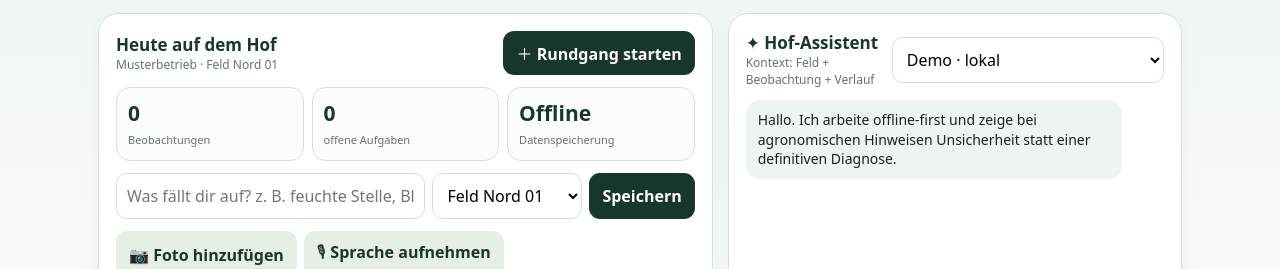
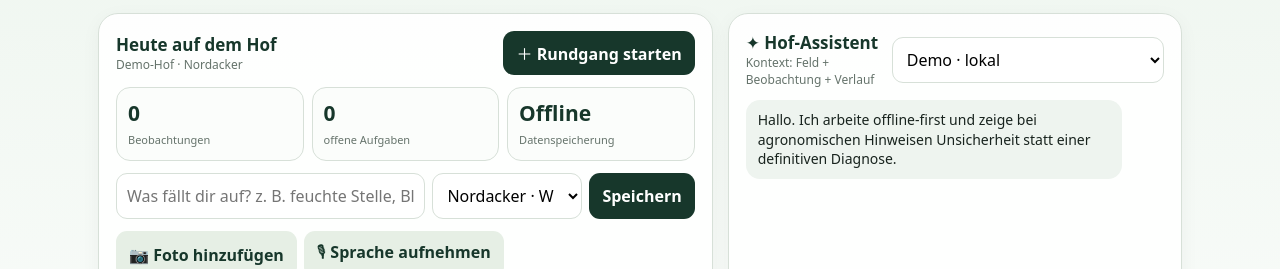
Before and after one commit to davidjmercedesr-hub/ITAGGROECONOMICS, a React (Vite) app: page / in a window 1280 px wide. Shown: the part 157-426 px from the top of the page. Built offline with nearby package versions, Linux system fonts and the light colour scheme.

Commit message:
feat: connect observations to farm field selector
* feat: connect observations to farm field selector

* docs: describe field context flow

```diff
--- a/src/App.tsx
+++ b/src/App.tsx
@@ -3,14 +3,14 @@ import type {FarmTask,Observation} from './domain';
 import {localAssistant} from './assistant';
 import {listObservations,listTasks,saveObservation,saveTask} from './storage';
 import {recordShortAudio} from './media';
-
-const fields=['Feld Nord 01','Feld Süd 02','Gewächshaus'];
+import {demoFarm,demoFields} from './farm';
 
 export function App(){
   const[observations,setObservations]=useState<Observation[]>([]);
   const[tasks,setTasks]=useState<FarmTask[]>([]);
   const[text,setText]=useState('');
-  const[field,setField]=useState(fields[0]);
+  const[fieldId,setFieldId]=useState(demoFields[0].id);
+  const field=demoFields.find(f=>f.id===fieldId)??demoFields[0];
   const[selectedId,setSelectedId]=useState<string|null>(null);
   const[chatInput,setChatInput]=useState('');
   const[chat,setChat]=useState(['Hallo. Ich arbeite offline-first und zeige bei agronomischen Hinweisen Unsicherheit statt einer definitiven Diagnose.']);
@@ -24,7 +24,7 @@ export function App(){
 
   async function addObservation(media:Observation['media']=[]){
     const value=text.trim(); if(!value&&!media.length)return;
-    const o:Observation={id:crypto.randomUUID(),farmId:'demo-farm',fieldId:field,field,text:value||'Medienbeobachtung',timestamp:new Date().toISOString(),status:'new',media,sensorReadings:[],weatherContext:null,aiFindings:null};
+    const o:Observation={id:crypto.randomUUID(),farmId:demoFarm.id,fieldId:field.id,field:field.name,text:value||'Medienbeobachtung',timestamp:new Date().toISOString(),status:'new',media,sensorReadings:[],weatherContext:null,aiFindings:null};
     await saveObservation(o); setObservations(v=>[o,...v]); setSelectedId(o.id); setText(''); setMessage('Beobachtung lokal gespeichert.');
   }
   async function createTask(o:Observation){
@@ -48,7 +48,7 @@ export function App(){
   }
   function exportJson(){
     const safeObservations=observations.map(({media,...o})=>({...o,media:media.map(({type,name})=>({type,name}))}));
-    const blob=new Blob([JSON.stringify({farm:'Musterbetrieb',fields,observations:safeObservations,tasks,exportedAt:new Date().toISOString()},null,2)],{type:'application/json'});
+    const blob=new Blob([JSON.stringify({farm:demoFarm,fields:demoFields,observations:safeObservations,tasks,exportedAt:new Date().toISOString()},null,2)],{type:'application/json'});
     const u=URL.createObjectURL(blob),a=document.createElement('a');a.href=u;a.download='klarblattfarm-export.json';a.click();URL.revokeObjectURL(u);
   }
 
@@ -64,9 +64,9 @@ export function App(){
           <div className="actions"><button className="btn primary" onClick={()=>void createTask(selected)}>→ Aufgabe anlegen</button><button className="btn secondary" onClick={()=>{setObservations(v=>v.map(o=>o.id===selected.id?{...o,status:'reviewed'}:o));void saveObservation({...selected,status:'reviewed'});setMessage('Beobachtung als geprüft markiert.')}}>Als geprüft markieren</button></div>
           <div className="card inner"><div className="title">AI-Befund</div><p className="muted">{selected.aiFindings?.summary??'Noch keine KI-Auswertung. Für eine belastbare Assistenz zuerst Beobachtung, Bild, Sensor- und Wetterkontext sammeln.'}</p></div>
         </div>:<div className="card">
-          <div className="head"><div><div className="title">Heute auf dem Hof</div><div className="muted">Musterbetrieb · Feld Nord 01</div></div><button className="btn primary" onClick={()=>document.getElementById('obText')?.focus()}>＋ Rundgang starten</button></div>
+          <div className="head"><div><div className="title">Heute auf dem Hof</div><div className="muted">{demoFarm.name} · {field.name}</div></div><button className="btn primary" onClick={()=>document.getElementById('obText')?.focus()}>＋ Rundgang starten</button></div>
           <div className="stats"><div className="stat"><b>{observations.length}</b><span>Beobachtungen</span></div><div className="stat"><b>{tasks.filter(t=>t.status==='open').length}</b><span>offene Aufgaben</span></div><div className="stat"><b>Offline</b><span>Datenspeicherung</span></div></div>
-          <form className="form" onSubmit={e=>{e.preventDefault();void addObservation()}}><input id="obText" value={text} onChange={e=>setText(e.target.value)} placeholder="Was fällt dir auf? z. B. feuchte Stelle, Blattbild …"/><select value={field} onChange={e=>setField(e.target.value)}>{fields.map(f=><option key={f}>{f}</option>)}</select><button className="btn primary">Speichern</button></form>
+          <form className="form" onSubmit={e=>{e.preventDefault();void addObservation()}}><input id="obText" value={text} onChange={e=>setText(e.target.value)} placeholder="Was fällt dir auf? z. B. feuchte Stelle, Blattbild …"/><select value={fieldId} onChange={e=>setFieldId(e.target.value)}>{demoFields.map(f=><option key={f.id} value={f.id}>{f.name}{f.crop?' · '+f.crop:''}</option>)}</select><button className="btn primary">Speichern</button></form>
           <div className="media-actions"><button className="btn secondary" onClick={()=>photoRef.current?.click()}>📷 Foto hinzufügen</button><button className="btn secondary" onClick={()=>void startRecording()} disabled={recording}>{recording?'● Aufnahme …':'🎙 Sprache aufnehmen'}</button><input ref={photoRef} hidden type="file" accept="image/*" capture="environment" onChange={e=>{const f=e.target.files?.[0];if(f)void addObservation([{type:'image',name:f.name,blob:f}]);e.currentTarget.value='' }}/></div>
           <ul>{observations.slice(0,8).map(o=><li className="obs" key={o.id}><button className="obs-main" onClick={()=>setSelectedId(o.id)}><div className="dot">👀</div><div><b>{o.text}</b><div className="muted">{o.field} · {new Date(o.timestamp).toLocaleString('de-DE')}</div><span className="tag">{o.media.length?o.media.length+' Medium':'Beobachtung'}</span></div></button><button className="btn ghost" onClick={()=>void createTask(o)}>→ Aufgabe</button></li>)}{!observations.length&&<li className="empty">Noch keine Beobachtung. Starte den Rundgang.</li>}</ul>
         </div>}
```
Also changed, not shown: 1 other file (tests, documents, lock files or other folders).
